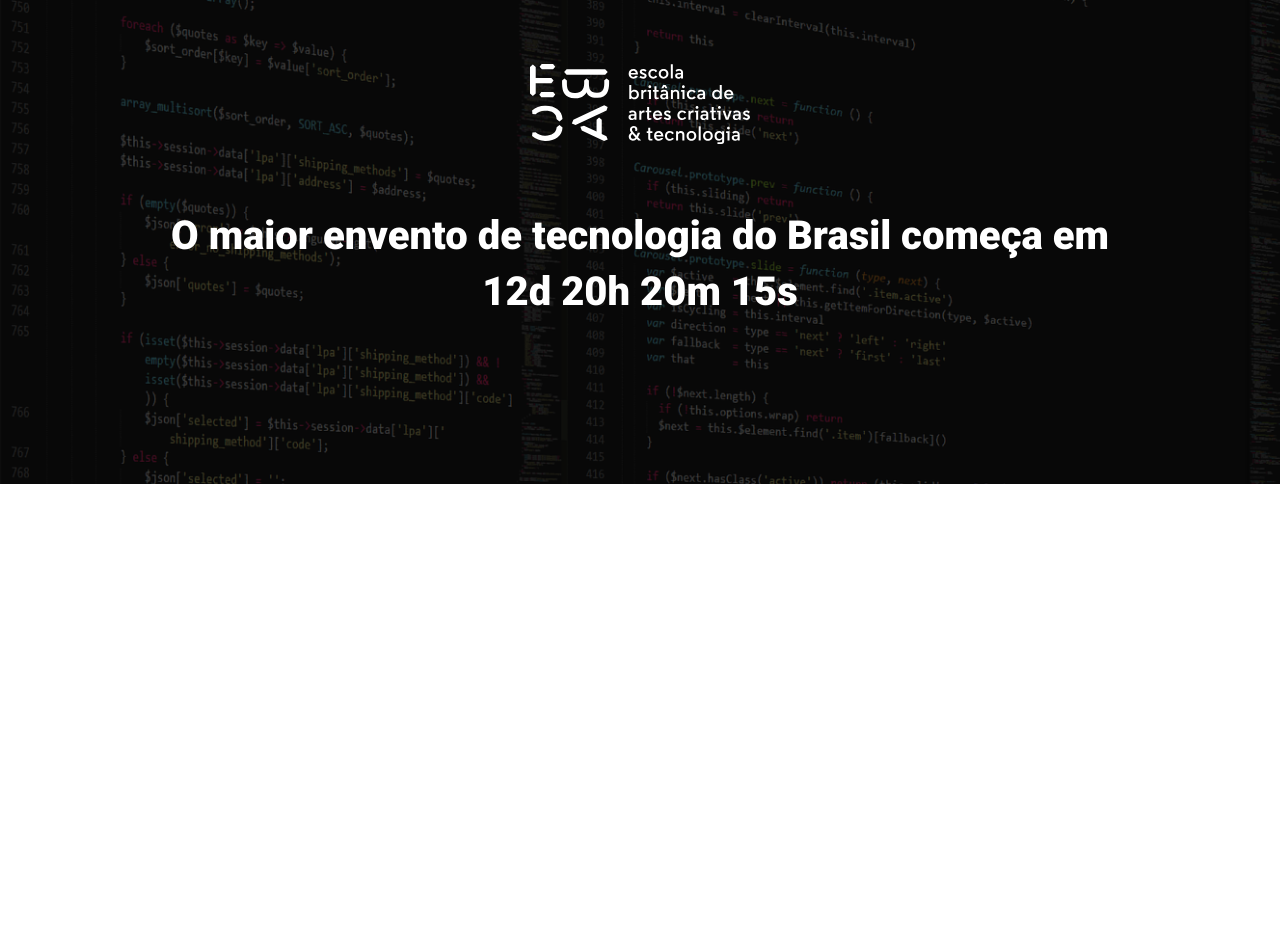
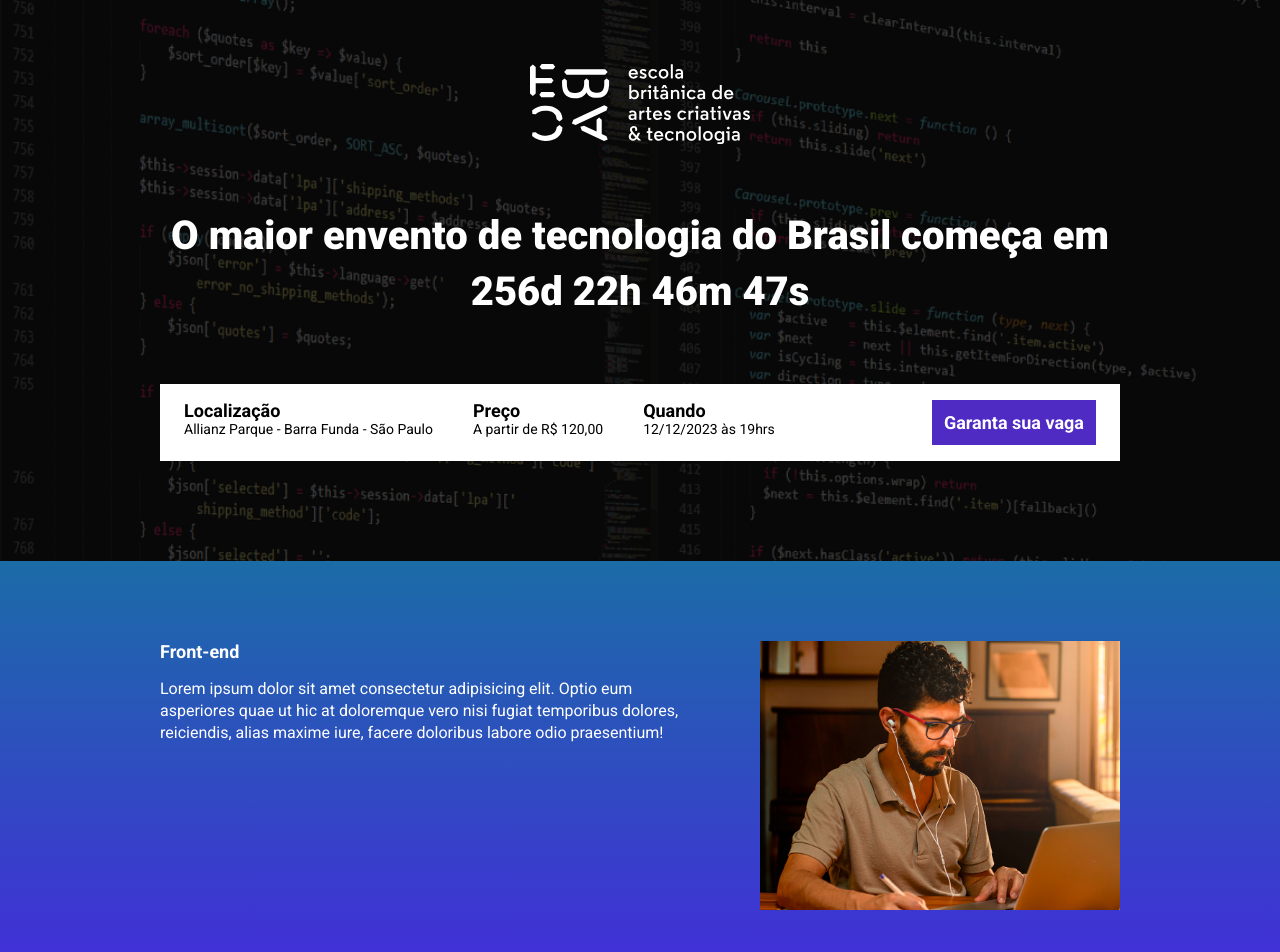
Before and after one commit to Cabral-DevOps-kbrlcyber/Ebac_tech_talks, a website built with Parcel: page src/index.html in a window 1280 px wide. Shown: the top 952 px of the page. Before the commit the page ends 800 px from the top, so only its background shows below. Built offline with nearby package versions, Linux system fonts and the light colour scheme.

Commit message:
criando a contagem regressiva

```diff
--- a/package.json
+++ b/package.json
@@ -2,9 +2,9 @@
   "name": "ebac-task",
   "version": "1.0.0",
   "description": "",
-  "main": "index.js",
   "scripts": {
     "dev": "parcel src/index.html src/styles/main.scss src/scripts/main.js",
+    "build": "parcel build src/index.html",
     "test": "echo \"Error: no test specified\" && exit 1"
   },
   "keywords": [],
--- a/src/index.html
+++ b/src/index.html
@@ -10,6 +10,8 @@
     <link href="https://fonts.googleapis.com/css2?family=Lobster&family=Roboto:wght@400;700;900&display=swap" rel="stylesheet">
 
     <link rel="stylesheet" href="styles/main.scss">
+    <link rel="stylesheet" href="https://unpkg.com/aos@next/dist/aos.css" />
+
 </head>
 <body>
     <header class="hero">
@@ -17,12 +19,69 @@
         container">
         <img class="hero__logo" src="./images/ebac_logo.svg" alt="EBAC">
         <p class="hero__text">
-            O maior envento de tecnologia do Brasil começa em 12d 20h 20m 15s
+            O maior envento de tecnologia do Brasil começa em <span id="contador"></span>
         </p>
+
+
+        <div class="infos-bar">
+            <ul class="infos-bar__infos">
+                <li class="infos-bar__infos__item">
+                    <b>Localização</b>
+                    Allianz Parque - Barra Funda - São Paulo
+                </li>
+                <li class="infos-bar__infos__item">
+                    <b>Preço</b>
+                    A partir de R$ 120,00
+                </li>
+                <li class="infos-bar__infos__item">
+                    <b>Quando</b>
+                    12/12/2023 às 19hrs
+                </li>
+            </ul>
+            <a href="#" class="button button--primary">
+                Garanta sua vaga
+            </a>
+        </div>
         </div>
     </header>
+    <section class="event event--frontend">
+        <div class="container" data-aos="fade-right">
+            <div class="event__details">
+                <h2 class="event__details__title">Front-end</h2>
+                <p class="event__details__description">Lorem ipsum dolor sit amet consectetur adipisicing elit. Optio eum asperiores quae ut hic at doloremque vero nisi fugiat temporibus dolores, reiciendis, alias maxime iure, facere doloribus labore odio praesentium!</p>
+            </div>
+            <img class="event__image" src="./images/frontend.png" alt="Front-end">
+        </div>
+    </section>
+    <section class="event event--ux-ui event--image-left">
+        <div class="container" data-aos="fade-left">
+            <div class="event__details">
+                <h2 class="event__details__title">UI/UX</h2>
+                <p class="event__details__description">Lorem ipsum dolor sit amet consectetur adipisicing elit. Optio eum asperiores quae ut hic at doloremque vero nisi fugiat temporibus dolores, reiciendis, alias maxime iure, facere doloribus labore odio praesentium!</p>
+            </div>
+            <img class="event__image" src="./images/frontend.png" alt="Front-end">
+        </div>
+    </section>
+    <section class="event event--data-science">
+        <div class="container" data-aos="fade-right">
+            <div class="event__details">
+                <h2 class="event__details__title">Data Science</h2>
+                <p class="event__details__description">Lorem ipsum dolor sit amet consectetur adipisicing elit. Optio eum asperiores quae ut hic at doloremque vero nisi fugiat temporibus dolores, reiciendis, alias maxime iure, facere doloribus labore odio praesentium!</p>
+            </div>
+            <img class="event__image" src="./images/frontend.png" alt="Front-end">
+        </div>
+    </section>
+    <section class="event event--backend event--image-left">
+        <div class="container" data-aos="fade-left">
+            <div class="event__details">
+                <h2 class="event__details__title">Back-end</h2>
+                <p class="event__details__description">Lorem ipsum dolor sit amet consectetur adipisicing elit. Optio eum asperiores quae ut hic at doloremque vero nisi fugiat temporibus dolores, reiciendis, alias maxime iure, facere doloribus labore odio praesentium!</p>
+            </div>
+            <img class="event__image" src="./images/frontend.png" alt="Front-end">
+        </div>
+    </section>
 
-
+    <script src="https://unpkg.com/aos@next/dist/aos.js"></script>
     <script src="scripts/main.js"></script>
 </body>
 </html>
--- a/src/scripts/main.js
+++ b/src/scripts/main.js
@@ -0,0 +1,28 @@
+AOS.init();
+
+const dataDoEvento = new Date("Jan 11, 2024 19:00:00");
+const timeStampDoEvento = dataDoEvento.getTime();
+
+const contaAsHoras = setInterval(function() {
+    const agora = new Date();
+    const timeStempoAtual = agora.getTime();
+
+    const distanciaAteOEvento = timeStampDoEvento - timeStempoAtual;
+
+    const diaEmMs = 1000 * 60 * 60 * 24;
+    const horaEmMs = 1000 * 60 * 60;
+    const minutoEmMs = 1000 * 60;
+
+
+    const diasAteOEvento = Math.floor(distanciaAteOEvento / diaEmMs);
+    const horaAteOEvento = Math.floor((distanciaAteOEvento % diaEmMs) / horaEmMs);
+    const minutoAteOEvento = Math.floor((distanciaAteOEvento % horaEmMs) / minutoEmMs);
+    const segundosAteOEvento = Math.floor((distanciaAteOEvento % minutoEmMs / 1000));
+
+    document.getElementById('contador').innerHTML = `${diasAteOEvento}d ${horaAteOEvento}h ${minutoAteOEvento}m ${segundosAteOEvento}s`
+
+    if(distanciaAteOEvento < 0) {
+        clearInterval(contaAsHoras);
+        document.getElementById('contador').innerHTML = 'Evento expirado'
+    }
+}, 1000);
--- /dev/null
+++ b/src/styles/_event.scss
@@ -0,0 +1,61 @@
+@use 'variaveis';
+
+.event {
+    padding: 80px 0;
+
+    &--frontend {
+        background-image: linear-gradient(variaveis.$blue1, variaveis.$blu2);
+    }
+    &--ux-ui {
+        background-image: linear-gradient(variaveis.$blu2, variaveis.$pink);
+    }
+    &--data-science {
+        background-image: linear-gradient(variaveis.$pink, variaveis.$yelow);
+    }
+    &--backend {
+        background-image: linear-gradient(variaveis.$yelow, variaveis.$pink);
+    }
+    &--image-left {
+        .container {
+            flex-direction: row-reverse;
+        }
+    }
+
+    .container {
+        display: flex;
+        gap: 40px;
+    }
+
+    &__image {
+        max-width: 360px;
+    }
+
+    &__details {
+        margin-right: 40px;
+
+        &__title {
+            font-size: 18px;
+            font-weight: bold;
+            margin-bottom: 16px;
+        }
+
+        &__description {
+            line-height: 22px;
+        }
+    }
+
+    @media (max-width: 640px) {
+        .container {
+            display: block;
+        }
+
+        &__image {
+            width: 100%;
+        }
+
+        &__details {
+            margin-right: 0;
+            margin-bottom: 16px;
+        }
+    }
+}
--- a/src/styles/_hero.scss
+++ b/src/styles/_hero.scss
@@ -1,3 +1,5 @@
+@use 'variaveis';
+
 .hero {
     padding-top: 64px;
     padding-bottom: 100px;
@@ -16,7 +18,7 @@
         left: 0;
         width: 100%;
         height: 100%;
-        background-color: #000;
+        background-color: variaveis.$secundaryTextColor;
         content: '';
         opacity: .7;
     }
--- /dev/null
+++ b/src/styles/_variaveis.scss
@@ -0,0 +1,8 @@
+$textColor: #fff;
+$secundaryTextColor: #000;
+
+$blue1: #1b6ca7;
+$blu2: #442bdb;
+$pink: #89223b;
+$yelow: #9c791d;
+$purple: #4f2ac3;
--- /dev/null
+++ b/src/styles/components/_button.scss
@@ -0,0 +1,25 @@
+@use '../variaveis';
+
+.button {
+    padding: 12px;
+    font-size: 18px;
+    font-weight: bold;
+    text-decoration: none;
+    text-align: center;
+    white-space: nowrap;
+
+    &--primary {
+        color: variaveis.$textColor;
+        background-color: variaveis.$purple;
+    }
+
+    @media (max-width: 640px) {
+        display: block;
+        width: 100%;
+    }
+
+    @media (max-width: 1024px) {
+        display: flex;
+        align-items: center;
+    }
+}
--- /dev/null
+++ b/src/styles/components/_infos_bar.scss
@@ -0,0 +1,42 @@
+@use '../variaveis';
+
+.infos-bar {
+    padding: 16px 24px;
+    background-color: variaveis.$textColor;
+    display: flex;
+    justify-content: space-between;
+
+    &__infos {
+        display: flex;
+        gap: 40px;
+
+        &__item {
+            font-size: 14px;
+            color: variaveis.$secundaryTextColor;
+
+            b {
+                font-size: 18px;
+                display: block;
+                color: variaveis.$secundaryTextColor;
+            }
+        }
+    }
+
+    @media (max-width: 640px) {
+        display: block;
+
+        &__infos {
+            display: block;
+
+            &__item {
+                margin-bottom: 24px;
+            }
+        }
+    }
+
+    @media (max-width: 1204px) {
+        &__infos {
+            gap: 16px;
+        }
+    }
+}
--- a/src/styles/main.scss
+++ b/src/styles/main.scss
@@ -1,11 +1,16 @@
 @use 'hero';
+@use 'components/infos_bar';
+@use 'components/button';
+@use 'event';
+@use 'variaveis';
 
 * {
     margin: 0;
     padding: 0;
     box-sizing: border-box;
     font-family: Roboto, sans-serif;
-    color: #fff;
+    color: variaveis.$textColor;
+    list-style: none;
 }
 
 .container {
```
